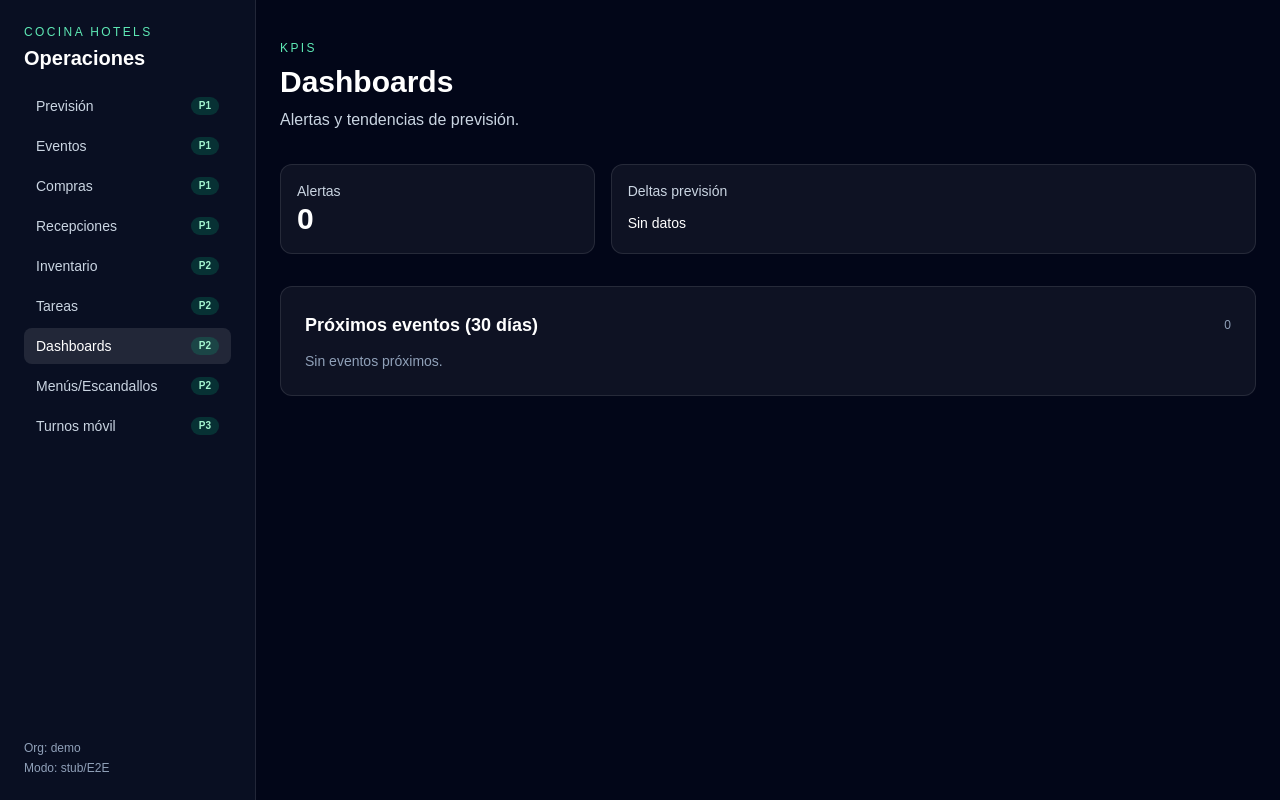
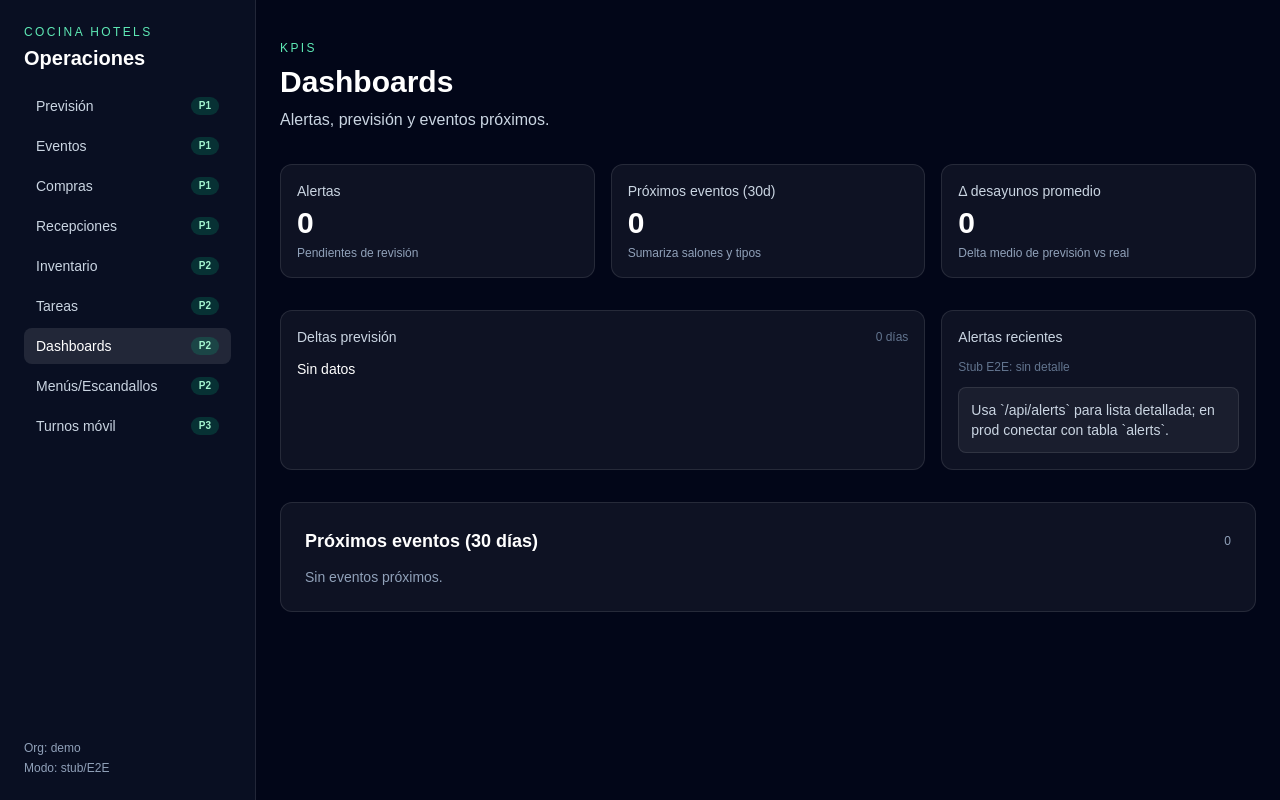
Before and after one commit to rai1001/gestion-ChefOs, a Next.js app: page /dashboards in a window 1280 px wide. Built offline with nearby package versions, Linux system fonts and the light colour scheme.

Commit message:
feat: expand dashboards with upcoming events and KPI cards

```diff
--- a/src/app/(app)/dashboards/page.tsx
+++ b/src/app/(app)/dashboards/page.tsx
@@ -9,6 +9,9 @@ export default function DashboardsPage() {
   const [alerts, setAlerts] = useState<AlertSummary[]>([]);
   const [deltas, setDeltas] = useState<ForecastDelta[]>([]);
   const [upcoming, setUpcoming] = useState<UpcomingEvent[]>([]);
+  const alertCount = alerts[0]?.alert_count ?? 0;
+  const deltaAvg =
+    deltas.length === 0 ? 0 : Math.round(deltas.reduce((acc, d) => acc + d.delta, 0) / deltas.length);
 
   useEffect(() => {
     fetch("/api/alerts")
@@ -28,26 +31,52 @@ export default function DashboardsPage() {
       <header className="space-y-2">
         <p className="text-xs uppercase tracking-[0.2em] text-emerald-300">KPIs</p>
         <h1 className="text-3xl font-semibold">Dashboards</h1>
-        <p className="text-slate-300">Alertas y tendencias de previsión.</p>
+        <p className="text-slate-300">Alertas, previsión y eventos próximos.</p>
       </header>
 
       <section className="grid gap-4 md:grid-cols-3">
-        <div className="bg-white/5 border border-white/10 rounded-xl p-4">
+        <div className="bg-white/5 border border-white/10 rounded-xl p-4 space-y-1">
           <p className="text-sm text-slate-300">Alertas</p>
           <p className="text-3xl font-semibold" data-testid="alerts-count">
-            {alerts[0]?.alert_count ?? 0}
+            {alertCount}
           </p>
+          <p className="text-xs text-slate-400">Pendientes de revisión</p>
         </div>
+        <div className="bg-white/5 border border-white/10 rounded-xl p-4 space-y-1">
+          <p className="text-sm text-slate-300">Próximos eventos (30d)</p>
+          <p className="text-3xl font-semibold">{upcoming.length}</p>
+          <p className="text-xs text-slate-400">Sumariza salones y tipos</p>
+        </div>
+        <div className="bg-white/5 border border-white/10 rounded-xl p-4 space-y-1">
+          <p className="text-sm text-slate-300">Δ desayunos promedio</p>
+          <p className="text-3xl font-semibold">{deltaAvg}</p>
+          <p className="text-xs text-slate-400">Delta medio de previsión vs real</p>
+        </div>
+      </section>
+
+      <section className="grid gap-4 md:grid-cols-3">
         <div className="bg-white/5 border border-white/10 rounded-xl p-4 md:col-span-2 space-y-3">
-          <p className="text-sm text-slate-300">Deltas previsión</p>
+          <div className="flex items-center justify-between">
+            <p className="text-sm text-slate-300">Deltas previsión</p>
+            <span className="text-xs text-slate-500">{deltas.length} días</span>
+          </div>
           <ul className="text-sm space-y-1" aria-label="delta-list">
             {deltas.length === 0 && <li>Sin datos</li>}
             {deltas.map((d) => (
-              <li key={d.forecast_date} data-testid="delta-item">
-                {d.forecast_date}: {d.delta}
+              <li key={d.forecast_date} data-testid="delta-item" className="flex justify-between">
+                <span>{d.forecast_date}</span>
+                <span className={d.delta >= 0 ? "text-emerald-300" : "text-rose-300"}>{d.delta}</span>
               </li>
             ))}
           </ul>
+        </div>
+
+        <div className="bg-white/5 border border-white/10 rounded-xl p-4 space-y-3">
+          <p className="text-sm text-slate-300">Alertas recientes</p>
+          <p className="text-xs text-slate-500">Stub E2E: sin detalle</p>
+          <div className="rounded-lg border border-white/10 bg-white/5 p-3 text-sm text-slate-300">
+            Usa `/api/alerts` para lista detallada; en prod conectar con tabla `alerts`.
+          </div>
         </div>
       </section>
 
```
